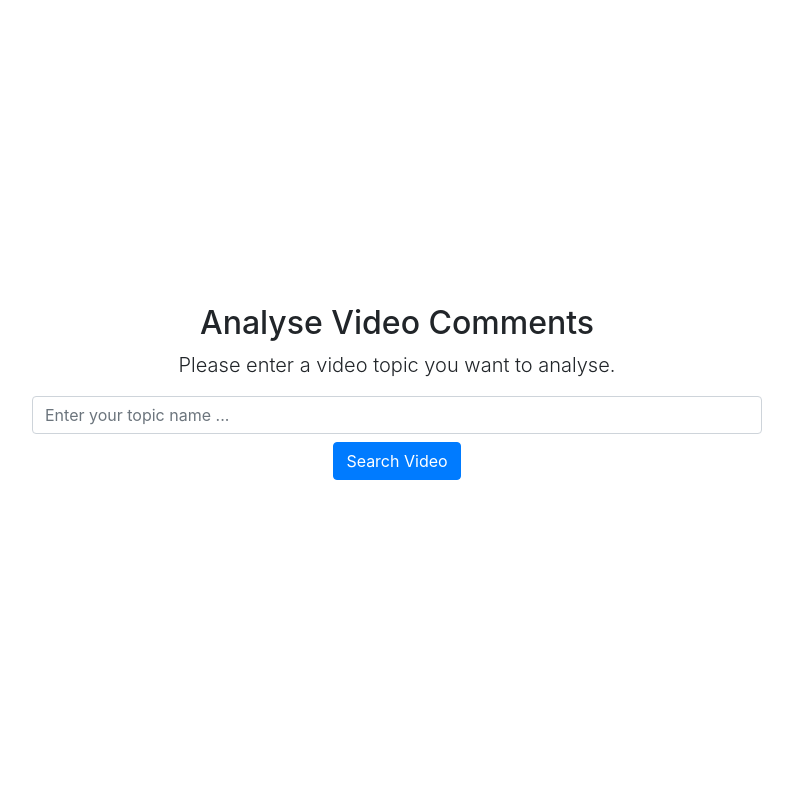
After one commit to hmzi67/YoutubeDataAnalyser, a Flask app: template templates/index.html in a window 1280 px wide. The commit adds this page. Shown: the whole page, without its empty margins (243-1036 px from the left). Run offline with Flask 3, Linux system fonts and the light colour scheme; the template is opened without the code that fills it, so the values that code supplies are empty; some libraries are stand-ins or nearby versions.

Commit message:
Changing UI and Identifying unused code

```diff
--- a/app.py
+++ b/app.py
@@ -17,7 +17,7 @@ app = Flask(__name__)
 
 @app.route('/')
 def home():
-    return render_template('layout.html')
+    return render_template('index.html')
 
 @app.route('/select_video')
 def select_video():
--- /dev/null
+++ b/templates/index.html
@@ -0,0 +1,20 @@
+{% extends "layout.html" %}
+{% block content %}
+
+<div class="row d-flex justify-content-center align-items-center" style="height: 100vh;">
+    <div class="col-sm-8 text-center">
+      <h2>Analyse Video Comments</h2>
+      <p class="lead">Please enter a video topic you want to analyse.</p>
+      <form class="form-group" action="/select_video">
+        <input
+          type="text"
+          name="query"
+          placeholder="Enter your topic name ..."
+          class="form-control"
+        />
+        <button class="btn btn-primary mt-2">Search Video</button>
+      </form>
+    </div>
+  </div>
+
+{% endblock content %}
--- a/templates/layout.html
+++ b/templates/layout.html
@@ -18,7 +18,7 @@
   </head>
   <body>
     <div class="container" >
-      <div class="row d-flex justify-content-center align-items-center" style="height: 100vh;">
+      <!-- <div class="row d-flex justify-content-center align-items-center p-5 mt-5" >
         <div class="col-sm-8 text-center">
           <h2>Analyse Video Comments</h2>
           <p class="lead">Please enter a video topic you want to analyse.</p>
@@ -32,7 +32,7 @@
             <button class="btn btn-primary mt-2">Search Video</button>
           </form>
         </div>
-      </div>
+      </div> -->
 
       {% block content %}{% endblock %}
     </div>
```
Also changed, not shown: templates/select_video.html (+7 -23 lines), templates/video_comments.html (+9 -6 lines), README.md.
